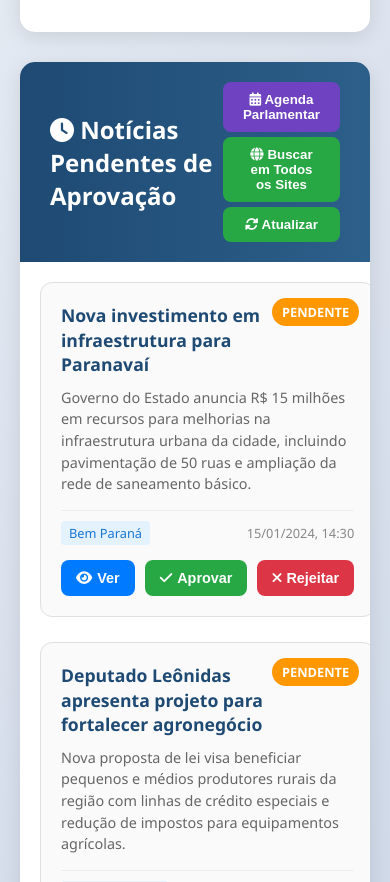
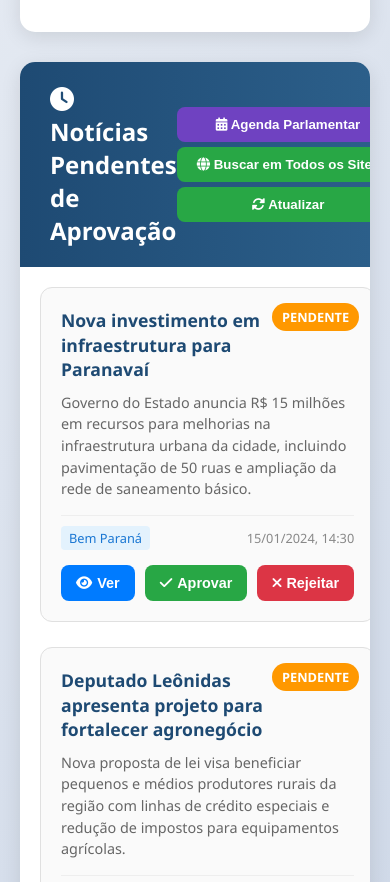
Before and after one commit to juliocamposmachado/Paranavai-News, a website: page admin/aprovacao-direta.html in a window 390 px wide. Shown: the part 1171-2053 px from the top of the page. Drawn offline with Linux system fonts and the light colour scheme.

Commit message:
Corrigir visibilidade do botão Agenda Parlamentar na página de aprovação
- Ajustado CSS do .header-actions para melhor responsividade
- Adicionado flex-wrap e alinhamento para evitar overflow
- Criado breakpoint em 1200px para empilhar botões em telas menores
- Melhorada a visibilidade dos botões em todas as resoluções
- Garantido que o botão 'Agenda Parlamentar' aparece corretamente
- Adicionado white-space: nowrap para evitar quebra de texto

```diff
--- a/admin/aprovacao-direta.html
+++ b/admin/aprovacao-direta.html
@@ -450,6 +450,26 @@
         .header-actions {
             display: flex;
             gap: 10px;
+            flex-wrap: wrap;
+            align-items: center;
+        }
+
+        .refresh-btn {
+            white-space: nowrap;
+            min-width: fit-content;
+        }
+
+        @media (max-width: 1200px) {
+            .header-actions {
+                flex-direction: column;
+                align-items: stretch;
+                gap: 8px;
+            }
+
+            .refresh-btn {
+                width: 100%;
+                justify-content: center;
+            }
         }
 
         @media (max-width: 768px) {
```
